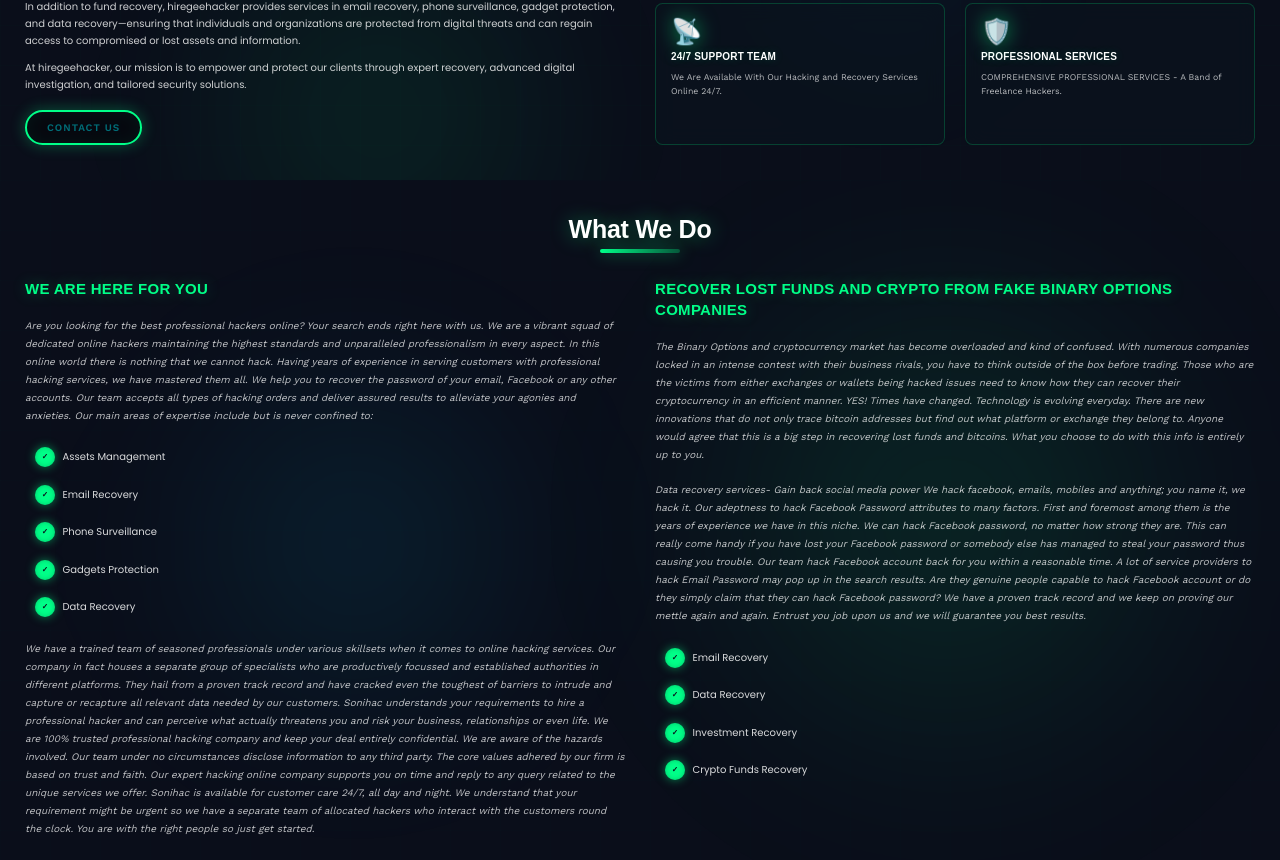
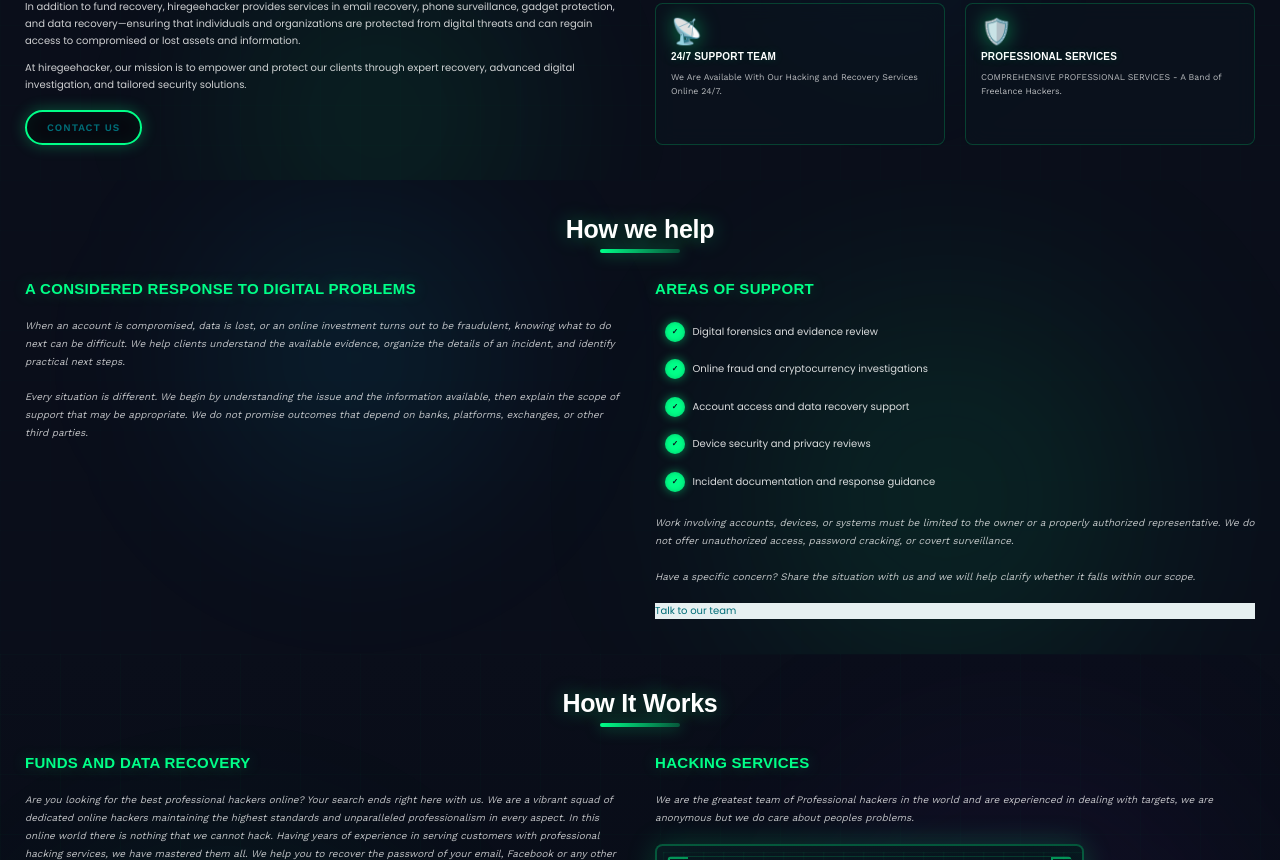
Before and after one commit to Geekhank/hireahacker, a React (Vite) app: page / in a window 1280 px wide. Shown: the part 980-1840 px from the top of the page. Built offline with nearby package versions, Linux system fonts and the light colour scheme; a web font is replaced by a local one.

Commit message:
Replace unsafe hacking claims with authorized cybersecurity service copy

```diff
--- a/src/pages/home/what-we-do/WhatWeDo.tsx
+++ b/src/pages/home/what-we-do/WhatWeDo.tsx
@@ -1,135 +1,67 @@
-import React from 'react';
-import styles from './WhatWeDo.module.css';
+import React from "react";
+import styles from "./WhatWeDo.module.css";
+
+const serviceAreas = [
+  "Digital forensics and evidence review",
+  "Online fraud and cryptocurrency investigations",
+  "Account access and data recovery support",
+  "Device security and privacy reviews",
+  "Incident documentation and response guidance",
+];
 
 const WhatWeDo: React.FC = () => {
-  const leftServices = [
-    'Assets Management',
-    'Email Recovery',
-    'Phone Surveillance',
-    'Gadgets Protection',
-    'Data Recovery',
-  ];
-
-  const rightServices = [
-    'Email Recovery',
-    'Data Recovery',
-    'Investment Recovery',
-    'Crypto Funds Recovery',
-  ];
-
   return (
     <section className={styles.whatWeDoSection}>
-      {/* Background effects */}
-      <div className={styles.backgroundEffects}>
+      <div className={styles.backgroundEffects} aria-hidden="true">
         <div className={styles.gridPattern}></div>
         <div className={styles.glowOrb1}></div>
         <div className={styles.glowOrb2}></div>
       </div>
-
       <div className={styles.container}>
         <div className={styles.contentWrapper}>
-          {/* Header */}
           <div className={styles.header}>
-            <h1 className={styles.heading}>What We Do</h1>
+            <h2 className={styles.heading}>How we help</h2>
             <span className={styles.accentLine}></span>
           </div>
-
-          {/* Two column content */}
           <div className={styles.contentGrid}>
-            {/* Left Column */}
             <div className={styles.contentColumn}>
-              <h2 className={styles.columnHeading}>We are here for you</h2>
-
+              <h3 className={styles.columnHeading}>A considered response to digital problems</h3>
               <p className={styles.paragraph}>
-                Are you looking for the best professional hackers online? Your
-                search ends right here with us. We are a vibrant squad of dedicated
-                online hackers maintaining the highest standards and unparalleled
-                professionalism in every aspect. In this online world there is
-                nothing that we cannot hack. Having years of experience in serving
-                customers with professional hacking services, we have mastered them
-                all. We help you to recover the password of your email, Facebook or
-                any other accounts. Our team accepts all types of hacking orders and
-                deliver assured results to alleviate your agonies and anxieties. Our
-                main areas of expertise include but is never confined to:
+                When an account is compromised, data is lost, or an online
+                investment turns out to be fraudulent, knowing what to do next
+                can be difficult. We help clients understand the available
+                evidence, organize the details of an incident, and identify
+                practical next steps.
               </p>
-
+              <p className={styles.paragraph}>
+                Every situation is different. We begin by understanding the
+                issue and the information available, then explain the scope of
+                support that may be appropriate. We do not promise outcomes
+                that depend on banks, platforms, exchanges, or other third
+                parties.
+              </p>
+            </div>
+            <div className={styles.contentColumn}>
+              <h3 className={styles.columnHeading}>Areas of support</h3>
               <ul className={styles.servicesList}>
-                {leftServices.map((service, index) => (
-                  <li key={index} className={styles.serviceItem}>
-                    <span className={styles.checkIcon}>✓</span>
+                {serviceAreas.map((service) => (
+                  <li key={service} className={styles.serviceItem}>
+                    <span className={styles.checkIcon} aria-hidden="true">✓</span>
                     <span>{service}</span>
                   </li>
                 ))}
               </ul>
-
               <p className={styles.paragraph}>
-                We have a trained team of seasoned professionals under various
-                skillsets when it comes to online hacking services. Our company in
-                fact houses a separate group of specialists who are productively
-                focussed and established authorities in different platforms. They
-                hail from a proven track record and have cracked even the toughest
-                of barriers to intrude and capture or recapture all relevant data
-                needed by our customers. Sonihac understands your requirements to
-                hire a professional hacker and can perceive what actually threatens
-                you and risk your business, relationships or even life. We are 100%
-                trusted professional hacking company and keep your deal entirely
-                confidential. We are aware of the hazards involved. Our team under
-                no circumstances disclose information to any third party. The core
-                values adhered by our firm is based on trust and faith. Our expert
-                hacking online company supports you on time and reply to any query
-                related to the unique services we offer. Sonihac is available for
-                customer care 24/7, all day and night. We understand that your
-                requirement might be urgent so we have a separate team of allocated
-                hackers who interact with the customers round the clock. You are
-                with the right people so just get started.
+                Work involving accounts, devices, or systems must be limited
+                to the owner or a properly authorized representative. We do
+                not offer unauthorized access, password cracking, or covert
+                surveillance.
               </p>
-            </div>
-
-            {/* Right Column */}
-            <div className={styles.contentColumn}>
-              <h2 className={styles.columnHeading}>
-                Recover Lost Funds And Crypto From Fake Binary Options Companies
-              </h2>
-
               <p className={styles.paragraph}>
-                The Binary Options and cryptocurrency market has become overloaded
-                and kind of confused. With numerous companies locked in an intense
-                contest with their business rivals, you have to think outside of the
-                box before trading. Those who are the victims from either exchanges
-                or wallets being hacked issues need to know how they can recover
-                their cryptocurrency in an efficient manner. YES! Times have
-                changed. Technology is evolving everyday. There are new innovations
-                that do not only trace bitcoin addresses but find out what platform
-                or exchange they belong to. Anyone would agree that this is a big
-                step in recovering lost funds and bitcoins. What you choose to do
-                with this info is entirely up to you.
+                Have a specific concern? Share the situation with us and we
+                will help clarify whether it falls within our scope.
               </p>
-
-              <p className={styles.paragraph}>
-                Data recovery services- Gain back social media power We hack
-                facebook, emails, mobiles and anything; you name it, we hack it. Our
-                adeptness to hack Facebook Password attributes to many factors.
-                First and foremost among them is the years of experience we have in
-                this niche. We can hack Facebook password, no matter how strong they
-                are. This can really come handy if you have lost your Facebook
-                password or somebody else has managed to steal your password thus
-                causing you trouble. Our team hack Facebook account back for you
-                within a reasonable time. A lot of service providers to hack Email
-                Password may pop up in the search results. Are they genuine people
-                capable to hack Facebook account or do they simply claim that they
-                can hack Facebook password? We have a proven track record and we
-                keep on proving our mettle again and again. Entrust you job upon us
-                and we will guarantee you best results.
-              </p>
-
-              <ul className={styles.servicesList}>
-                {rightServices.map((service, index) => (
-                  <li key={index} className={styles.serviceItem}>
-                    <span className={styles.checkIcon}>✓</span>
-                    <span>{service}</span>
-                  </li>
-                ))}
-              </ul>
+              <a href="#contact-us" className={styles.ctaButton}>Talk to our team</a>
             </div>
           </div>
         </div>
```
